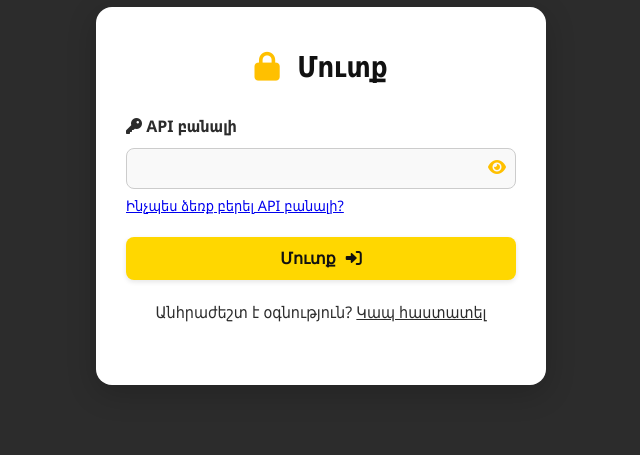
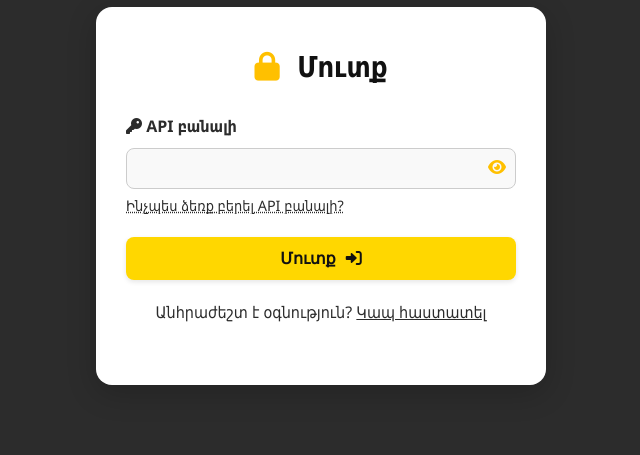
Before and after one commit to Manukyan-Andranik/logiclab, a Flask app: page /login in a window 1280 px wide. Shown: the part 204-659 px from the top of the page, without its empty margins (319-959 px from the left). Run offline with Flask 2, Linux system fonts and the light colour scheme; parts of the project's set-up code (start-up, migrations or seed data) failed here and were passed over.

Commit message:
help message about API keys style fic

```diff
--- a/templates/users/login.html
+++ b/templates/users/login.html
@@ -49,7 +49,7 @@
                     </div>
                     <!-- Հղումը flash-ը ցույց տալու համար -->
                     <small id="keyHelp" class="form-text">
-                        <a href="#" id="showApiHelp">
+                        <a href="#" id="showApiHelp" class="api-doc-link">
                             Ինչպես ձեռք բերել API բանալի?
                         </a>
                     </small>
```
